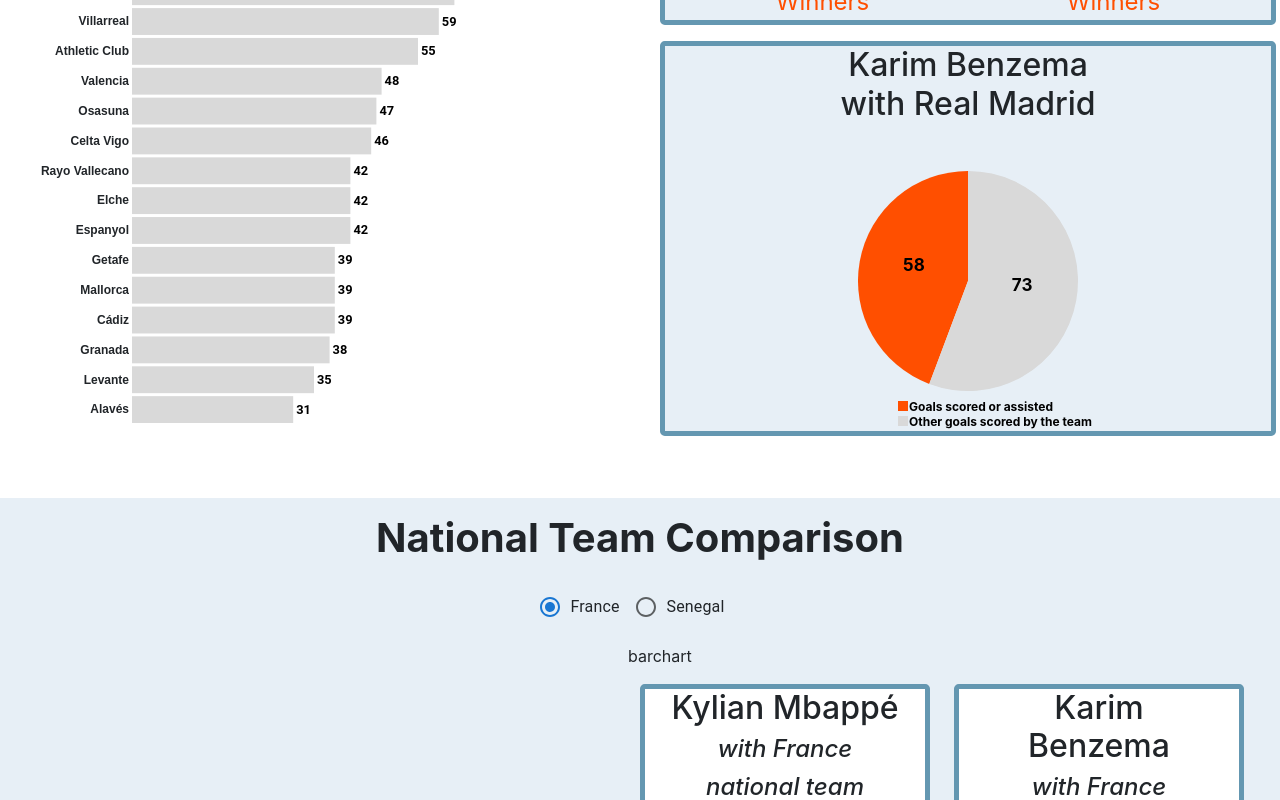
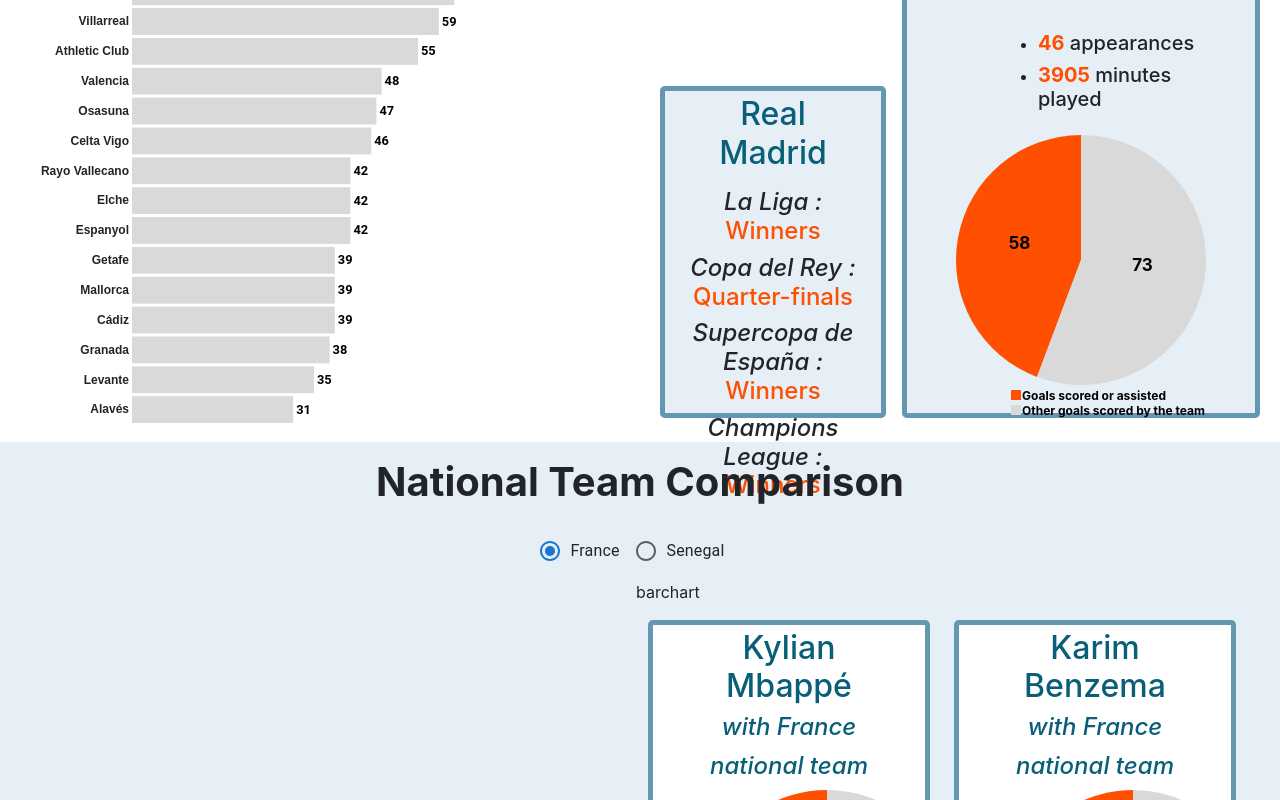
Before and after one commit to Kevin-Lam1013/INF8808-DataVizualisationProject, a React (Create React App) app: page / in a window 1280 px wide. Shown: the part 1500-2300 px from the top of the page. Built offline with nearby package versions, Linux system fonts and the light colour scheme.

Commit message:
style first viz done

```diff
--- a/src/FirstViz/FirstViz.js
+++ b/src/FirstViz/FirstViz.js
@@ -13,6 +13,8 @@
   const [league, setLeague] = useState("La Liga");
   const [pieData, setPieData] = useState([]);
   const [piePlayer, setPiePlayer] = useState("Karim Benzema");
+  const [matchsPlayed, setMatchsPlayed] = useState(0);
+  const [minutesPlayed, setMinutesPlayed] = useState(0);
 
   var playingTime1 = {
     MatchPlayed: 0,
@@ -20,10 +22,14 @@
   };
 
   const list = (
-    <div className="row" style={{ fontSize: "24px" }}>
+    <div
+      className="d-flex flex-column h-75 justify-content-between"
+      style={{ fontSize: "24px" }}
+    >
       {dataCSV[team]["competitions"].map((e, i) => (
-        <div className="col-6" key={i}>
-            {e.name} : <span style={{ color: "#FF4F00" }}>{e.place}</span>
+        <div className="h4" key={i}>
+          <span className="fst-italic"> {e.name} :</span>{" "}
+          <span style={{ color: "#FF4F00" }}>{e.place} </span>
         </div>
       ))}
     </div>
@@ -37,14 +43,14 @@
     d3.csv(dataCSV[player]["team"]).then(function (d) {
       const temp1 = {
         PlayerGoal: 0,
-        // Assist: 0,
         TeamGoal: 0,
       };
 
       d.forEach((p) => {
         if (p.Player === piePlayer) {
-          temp1.PlayerGoal = parseInt(p.Gls)+ parseInt(p.Ast);
-        //   temp1.Assist = parseInt(p.Ast);
+          setMatchsPlayed(parseInt(p.MP));
+          setMinutesPlayed(parseInt(p.Min));
+          temp1.PlayerGoal = parseInt(p.Gls) + parseInt(p.Ast);
           playingTime1.MatchPlayed = parseInt(p.MP);
           playingTime1.MinPlayed = parseInt(p.Min);
         } else if (p.Gls > 0) {
@@ -88,36 +94,54 @@
         />
       </div>
 
-      <div className="col-6">
+      <div className="col-6 pb-3">
         <div className="barChart">
           <h2 className="p-2">
             <u>{`${league} ranking (points)`}</u>
           </h2>
           <BarChart data={data} selectedTeam={team} />
-          <br />
-          <br />
-          <br />
         </div>
       </div>
-      <div className="col-6 d-flex flex-column justify-content-center">
+      <div className="col-6 pb-3 d-flex flex-row ">
         <div
-          className="container m-2 border border-5 border-primary rounded-3"
+          className=" align-self-end container h-50 m-2 border border-5 border-primary rounded-3"
           style={{ background: "#E7EFF6" }}
         >
-          <h2 >{team}</h2>
+          <h2 className="pt-1 pb-2" style={{ color: "#095F78" }}>
+            {team}
+          </h2>
           {list}
+        </div>
 
-        </div>
         <div
-          className="container m-2 border border-5 border-primary rounded-3"
+          className="align-self-end container h-75 m-2 border border-5 border-primary rounded-3"
           style={{ background: "#E7EFF6" }}
         >
-          <h2 className="playerName">
-            {piePlayer} <br /> with {team}
+          <h2 className="pt-1" style={{ color: "#095F78" }}>
+            {piePlayer} <br />
+            <span className="fst-italic h4">with {team}</span>
           </h2>
+
+          <ul className="w-75 float-end pt-3 text-start">
+            <li>
+              <h5>
+                <span className="fw-bold" style={{ color: "#FF4F00" }}>
+                  {matchsPlayed}
+                </span> appearances
+              </h5>
+            </li>
+            <li>
+              <h5>
+                <span className="fw-bold" style={{ color: "#FF4F00" }}>
+                  {minutesPlayed}
+                </span> minutes played
+              </h5>
+            </li>
+          </ul>
+
           <PieChart data={pieData} className="pieChart" />
-
         </div>
+        <br />
       </div>
     </div>
   );
--- a/src/SecondViz/SecondViz.js
+++ b/src/SecondViz/SecondViz.js
@@ -109,24 +109,23 @@
       <div className="row">
         <div className="col-6"></div>
         <div className="col-6">
-          <div className="row py-3">barchart</div>
-          <div className="row ">
-            <div className="col-6">
+          <div className="row p-2">barchart</div>
+          <div className="row  p-2 ">
+            <div className="col-6 ">
               <div className="container border border-5 border-primary rounded-3 bg-white">
                 <h2>
                   {team === "France" ? (
                     <div>
-                      <h2>
+                      <h2 className="pt-1" style={{ color: "#095F78" }}>
                         Kylian Mbappé <br />{" "}
                         <span className="fst-italic h4">
-                          {" "}
-                          with France national team{" "}
+                          with France national team
                         </span>
                       </h2>
                     </div>
                   ) : (
                     <div>
-                      <h2>
+                      <h2 className="pt-1" style={{ color: "#095F78" }}>
                         Sadio Mané <br />{" "}
                         <span className="fst-italic h4">
                           with Senegal national team
@@ -141,7 +140,7 @@
             <div className="col-6">
               {team === "France" && (
                 <div className="container border border-5 border-primary rounded-3 bg-white">
-                  <h2>
+                  <h2 className="pt-1" style={{ color: "#095F78" }}>
                     Karim Benzema <br />
                     <span className="fst-italic h4">
                       with France national team
--- a/src/components/PieChart.js
+++ b/src/components/PieChart.js
@@ -8,7 +8,7 @@
 
   const width = 300,
     height = 300,
-    margin = 40;
+    margin = 25;
   const radius = Math.min(width, height) / 2 - margin;
   const legendLabel = {
     PlayerGoal: "Goals scored or assisted",
@@ -30,7 +30,7 @@
       .attr("width", width)
       .attr("height", height)
       .append("g")
-      .attr("transform", `translate(${width / 2}, ${height / 2})`);
+      .attr("transform", `translate(${width / 2 }, ${height / 2 - margin})`);
 
     // color scale
     const color = d3
@@ -84,7 +84,7 @@
       .enter()
       .append("g")
       .attr("transform", function (d, i) {
-        return `translate( ${-70} , ${i * 15 + 120}) `;
+        return `translate( ${-70} , ${i * 15 + 130}) `;
       })
       .attr("class", "legend");
 
```
